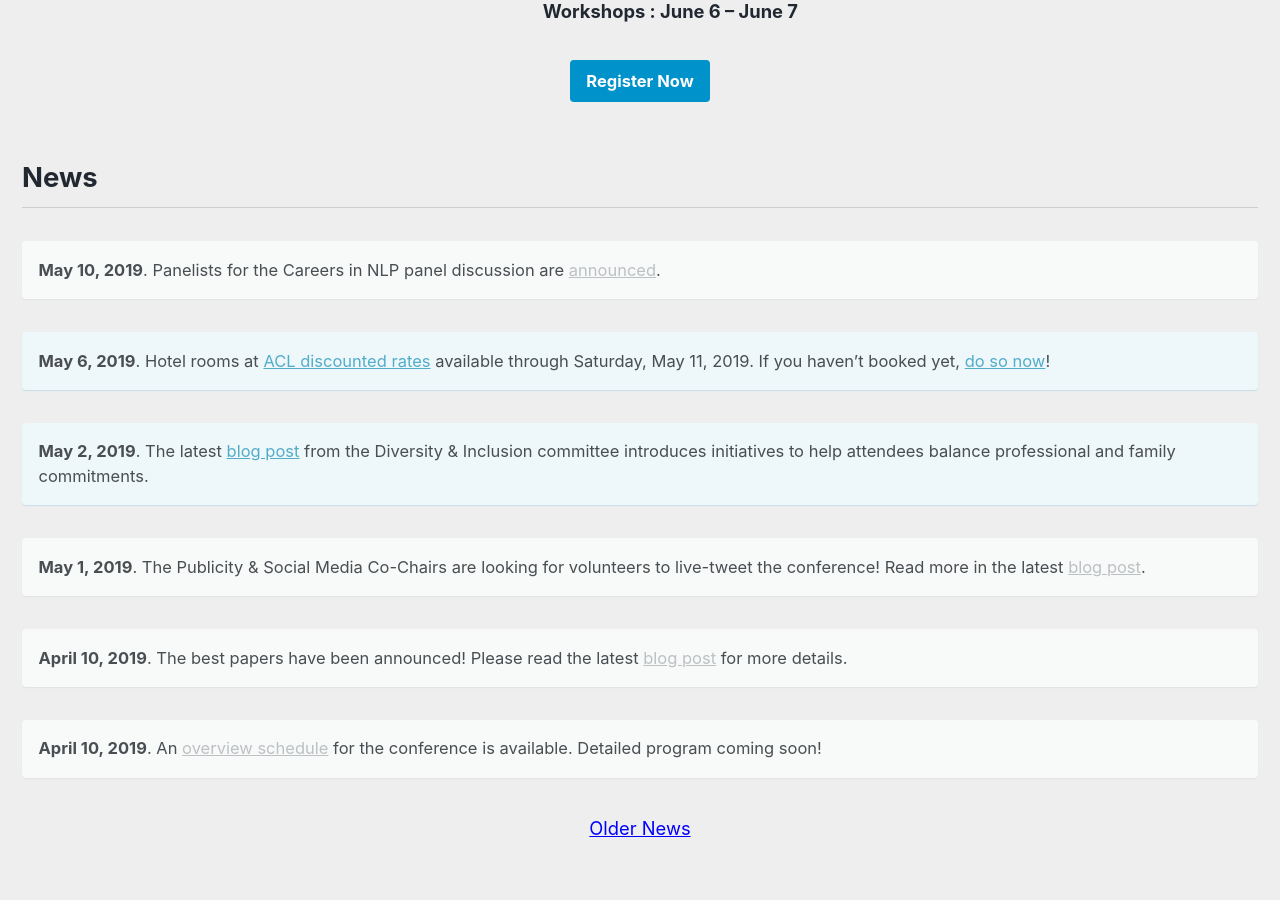
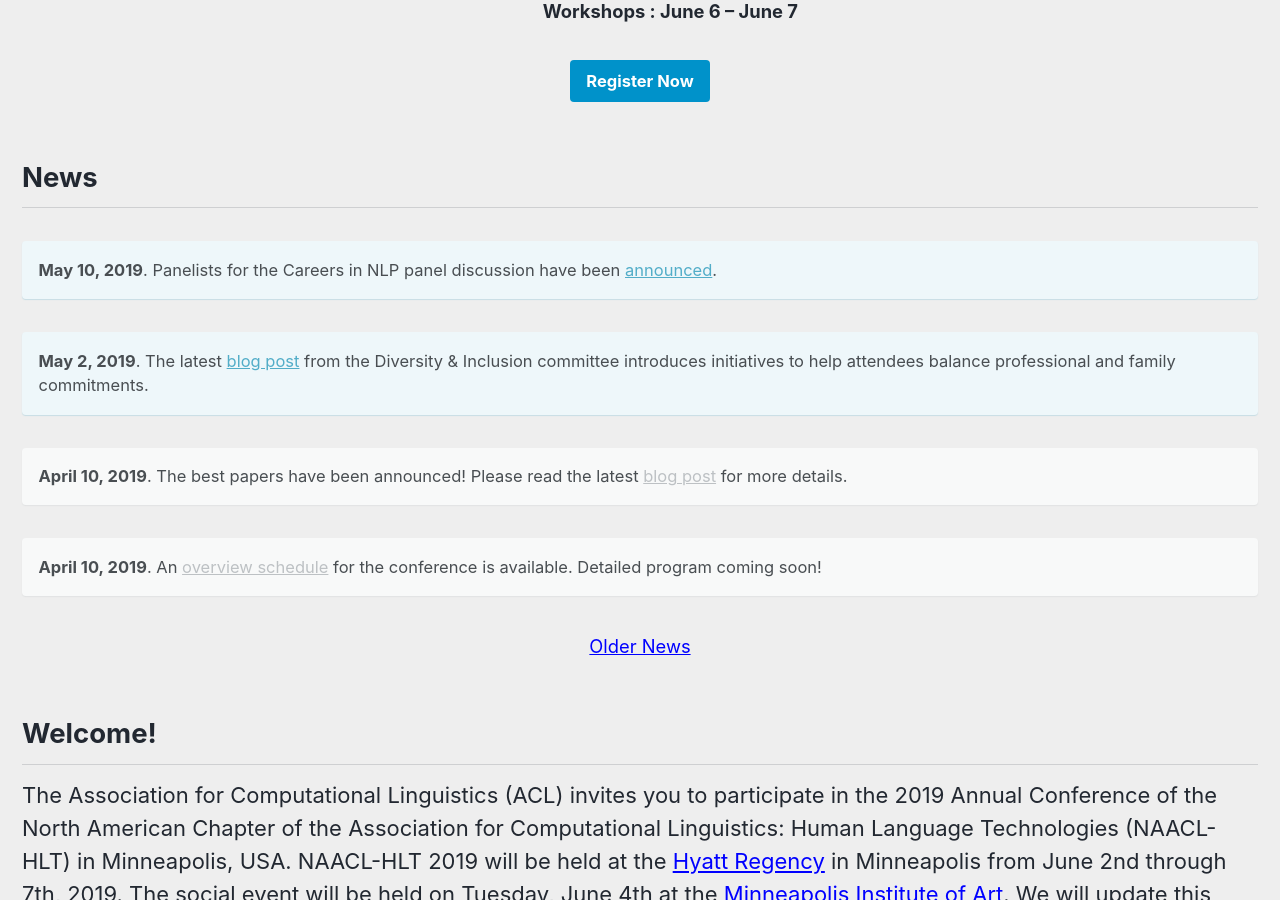
Before and after one commit to naacl-org/naacl-2021-website, a Jekyll site: the page built from _pages/home.md, in a window 1280 px wide and 900 px high, scrolled down 803 px. Built offline with Jekyll 4.4.1, drawn with Linux system fonts in a browser that asks for light colours; nearby versions of some CDN libraries.

Commit message:
Fix notices.

```diff
--- a/_pages/home.md
+++ b/_pages/home.md
@@ -18,17 +18,11 @@ excerpt: "<br/><br/>"
 
 <h2>News</h2>
 
-**May 10, 2019**. Panelists for the Careers in NLP panel discussion are [announced](/program/careerspanel/).
-{: .notice}
-
-**May 6, 2019**. Hotel rooms at [ACL discounted rates](/participants/#accommodation) available through Saturday, May 11, 2019. If you haven't booked yet, [do so now](https://www.hyatt.com/en-US/group-booking/MSPRM/G-CMPL)!
+**May 10, 2019**. Panelists for the Careers in NLP panel discussion have been [announced](/program/careerspanel/).
 {: .notice--info}
 
 **May 2, 2019**. The latest [blog post](/blog/childcare-and-parental-inclusion/) from the Diversity & Inclusion committee introduces initiatives to help attendees balance professional and family commitments.
 {: .notice--info}
-
-**May 1, 2019**. The Publicity &amp; Social Media Co-Chairs are looking for volunteers to live-tweet the conference! Read more in the latest [blog post](blog/livetweet-sign-up/).
-{: .notice}
 
 **April 10, 2019**. The best papers have been announced! Please read the latest [blog post](/blog/best-papers/) for more details.
 {: .notice}
```
Also changed, not shown: _pages/archive.md (+6 -0 lines).
